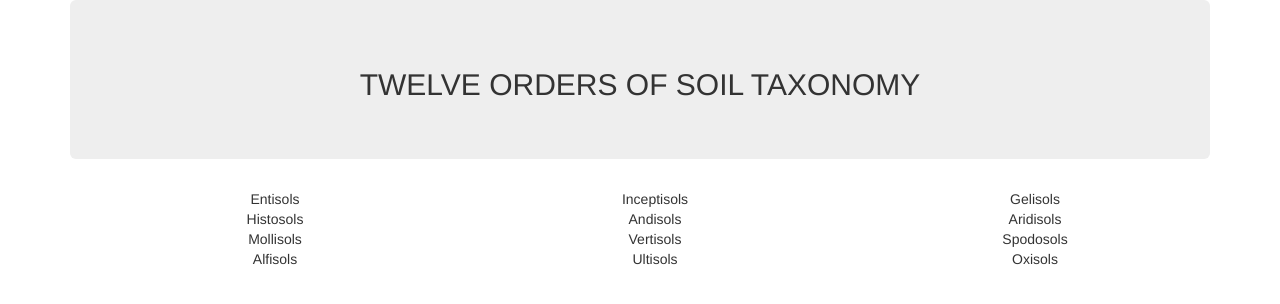
After one commit to planetirf/xsite, a Django app: a page that uses mysite2/soils/templates/soils/soil_view.html in a window 1280 px wide. The commit adds this page. Shown: the top 304 px of the page. Run offline with Django 3.2, Linux system fonts and the light colour scheme; some libraries are stand-ins or nearby versions.

Commit message:
What I got before Chico

```diff
--- a/mysite2/soils/admin.py
+++ b/mysite2/soils/admin.py
@@ -1,6 +1,7 @@
 from django.contrib import admin
 
 # Register your models here.
+from .forms import SubOrdersForm
 from .models import  SoilOrders, SubOrders, GreatGroups
 
 # class SoilAdmin(admin.ModelAdmin):
@@ -11,8 +12,9 @@ class SoilOrderAdmin(admin.ModelAdmin):
     fields = ['order','order_text','area']
 
 class SubOrdersAdmin(admin.ModelAdmin):
-    fields  = ['suborder','suborder_text']
-    exclude = ['order', 'order_text']
+    # form = SubOrdersForm
+     fields  = ['suborder','suborder_text']
+     exclude = ['order', 'order_text']
 
 class GreatGroupsAdmin(admin.ModelAdmin):
     fields = ['greatgroup','greatgroup_text']
--- a/mysite2/soils/models.py
+++ b/mysite2/soils/models.py
@@ -35,7 +35,7 @@ class SoilOrders(models.Model):
             (ids,'Aridisols'),(erts,'Vertisols'),(ols,'Mollisols'),(alfs,'Alfisols'),(ods,'Spodosols'),(ults,'Ultisols'),(ox,'Oxisols'))
 
     order = models.CharField(max_length=20, choices=orders, unique=True) #
-    order_text = models.CharField(max_length=200)
+    order_text = models.CharField(max_length=200, null=True, blank=True)
     #Somehow use multi-table inheritence to "programmatically create" soil taxonomy
 
 
--- /dev/null
+++ b/mysite2/soils/templates/soils/soil_view.html
@@ -0,0 +1,68 @@
+<!DOCTYPE html>
+<html>
+
+<head>
+  <!-- Bootstrap & Scripts -->
+<link rel="stylesheet" href="https://maxcdn.bootstrapcdn.com/bootstrap/3.3.5/css/bootstrap.min.css">
+<link rel="stylesheet" href="https://maxcdn.bootstrapcdn.com/bootstrap/3.3.5/css/bootstrap-theme.min.css">
+<script src="https://maxcdn.bootstrapcdn.com/bootstrap/3.3.5/js/bootstrap.min.js"></script>
+</head>
+
+
+
+
+<section class="container">
+  <div class="jumbotron text-center">
+<h2> TWELVE ORDERS OF SOIL TAXONOMY </h2>
+  </div>
+  <div class="container text-center" id="firstrow">
+  <div class=" col-sm-4">
+    Entisols
+  </div>
+  <div class=" col-sm-4">
+    Inceptisols
+  </div>
+  <div class=" col-sm-4">
+    Gelisols
+  </div>
+</div>
+<div class="container text-center" id="secondrow">
+<div class=" col-sm-4">
+  Histosols
+</div>
+<div class=" col-sm-4">
+  Andisols
+</div>
+<div class=" col-sm-4">
+  Aridisols
+</div>
+</div>
+<div class="container text-center" id="thirdrow">
+<div class=" col-sm-4">
+  Mollisols
+</div>
+<div class=" col-sm-4">
+  Vertisols
+</div>
+<div class=" col-sm-4">
+  Spodosols
+
+</div>
+</div>
+<div class="container text-center" id="fourthrow">
+<div class=" col-sm-4">
+  Alfisols
+</div>
+<div class=" col-sm-4">
+  Ultisols
+</div>
+<div class=" col-sm-4">
+  Oxisols
+</div>
+</div>
+
+</section>
+
+
+
+</html>
--- a/mysite2/soils/urls.py
+++ b/mysite2/soils/urls.py
@@ -6,4 +6,5 @@ urlpatterns = [
     url(r'^$', views.index, name='index'),
     url(r'^suborders/', views.suborder_view, name='suborder_view'),
     url(r'^greatgroups/', views.greatgroup_view, name='greatgroup_view'),
+    url(r'^orders/', views.soil_view, name='soil_view'),
 ]
--- a/mysite2/soils/views.py
+++ b/mysite2/soils/views.py
@@ -21,3 +21,7 @@ def greatgroup_view(request):
     greatgroups_list = GreatGroups.objects.order_by('suborder')
     context = {'greatgroups_list': greatgroups_list}
     return render(request, 'soils/greatgroup_view.html', context)
+
+
+def soil_view(request):
+    return render(request, 'soils/soil_view.html', {})
```
Also changed, not shown: mysite2/soils/forms.py (added, +18 -0 lines), mysite2/soils/templates/soils/index.html (+15 -0 lines), mysite2/dev.db.
